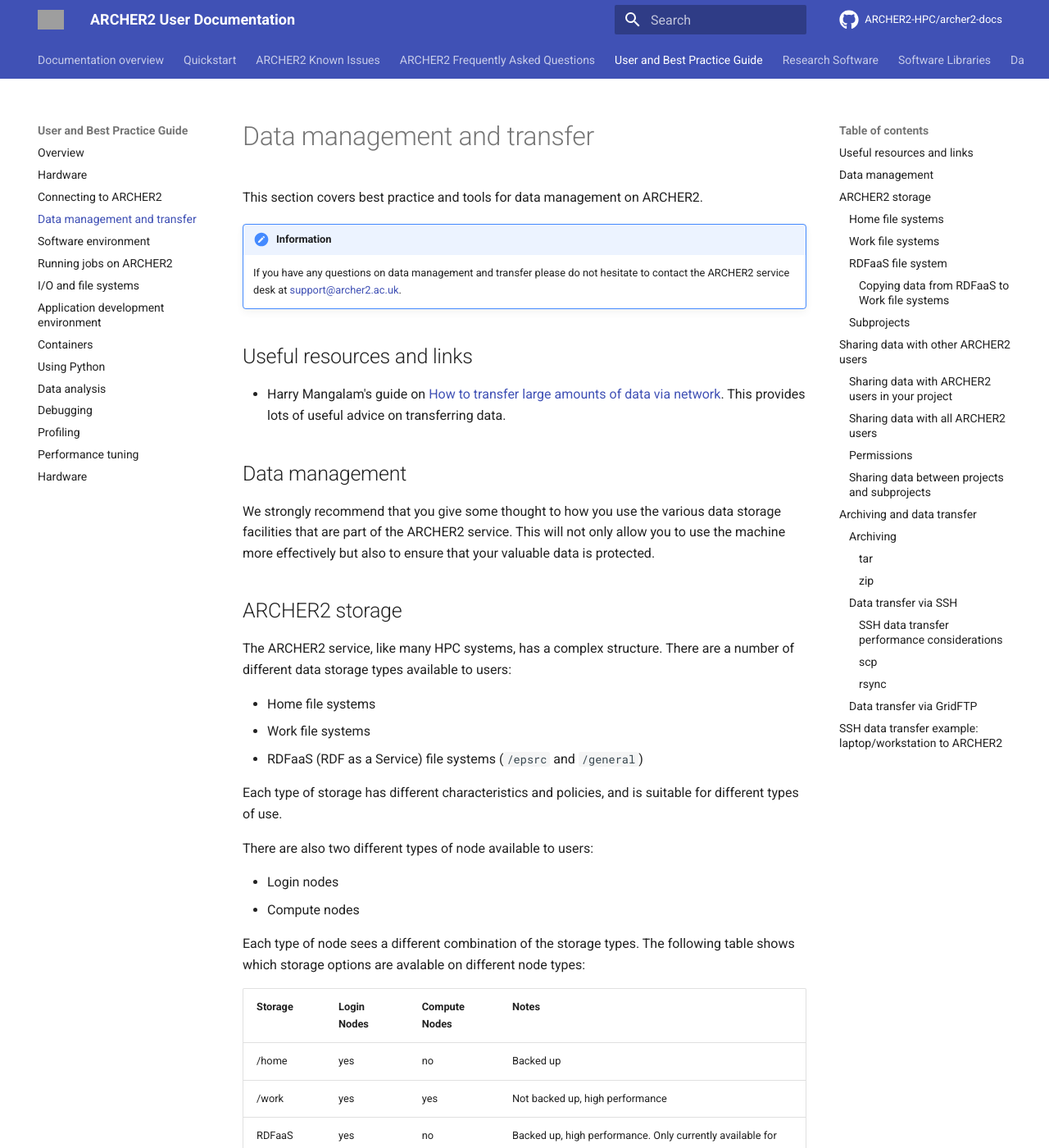
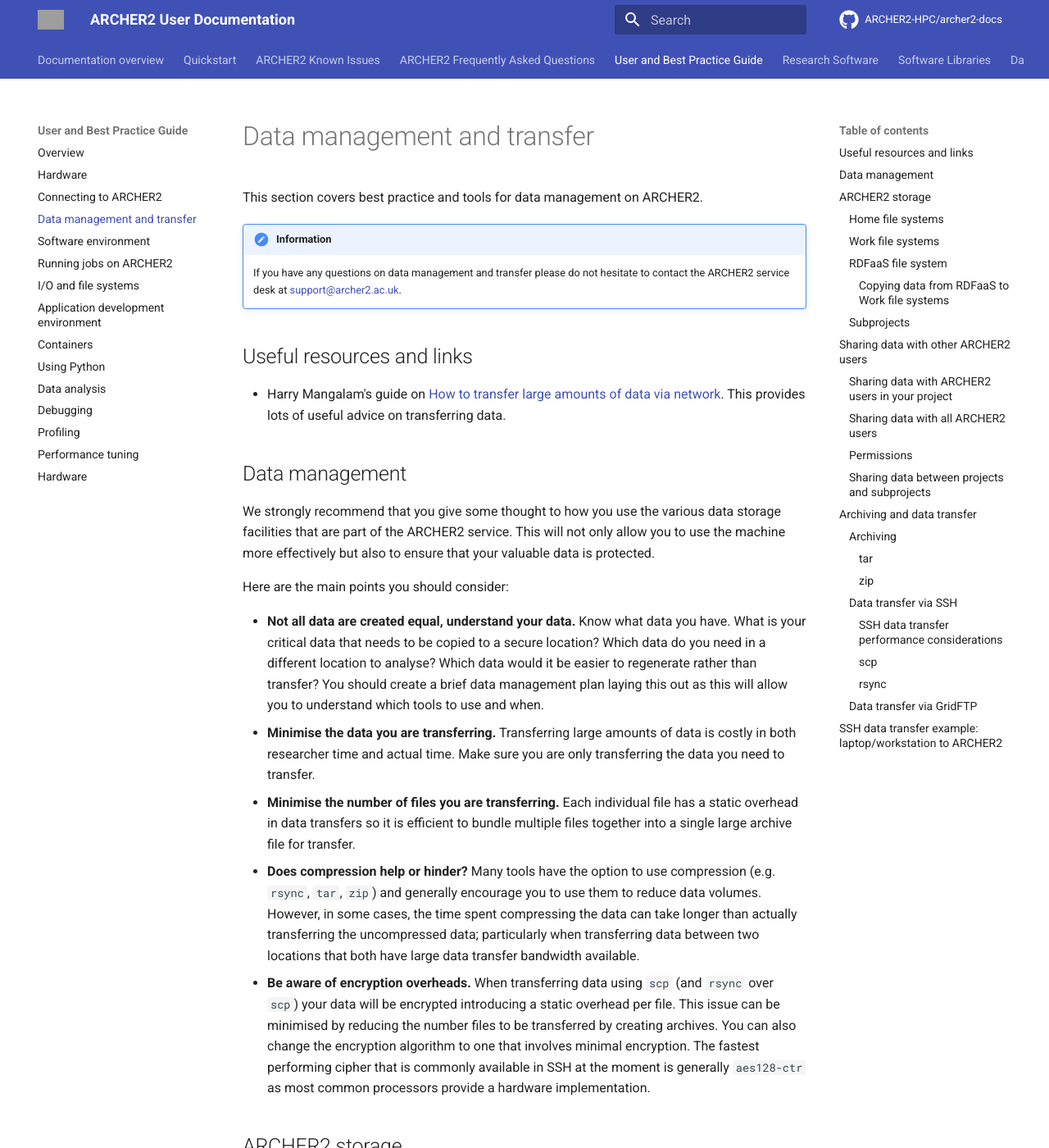
Before and after one commit to ARCHER2-HPC/archer2-docs, an MkDocs documentation site: the page built from docs/user-guide/data.md, in a window 1280 px wide and 1400 px high. Shown: the whole window at 82% size. Built offline with MkDocs 1.6.1 and Material for MkDocs 9.7.7, drawn with Linux system fonts in a browser that asks for light colours; comment, search, counter and statistics services are not loaded; grey boxes are pictures that could not be loaded.

Commit message:
Add notes on data management

```diff
--- a/docs/user-guide/data.md
+++ b/docs/user-guide/data.md
@@ -20,6 +20,30 @@
 various data storage facilities that are part of the ARCHER2 service.
 This will not only allow you to use the machine more effectively but
 also to ensure that your valuable data is protected.
+
+Here are the main points you should consider:
+
+* **Not all data are created equal, understand your data.** Know what data you have. What is your
+  critical data that needs to be copied to a secure location? Which data do you need in a different
+  location to analyse? Which data would it be easier to regenerate rather than transfer? You should
+  create a brief data management plan laying this out as this will allow you to understand which
+  tools to use and when.
+* **Minimise the data you are transferring.** Transferring large amounts of data is costly in both
+  researcher time and actual time. Make sure you are only transferring the data you need to transfer.
+* **Minimise the number of files you are transferring.** Each individual file has a static overhead in
+  data transfers so it is efficient to bundle multiple files together into a single large
+  archive file for transfer.
+* **Does compression help or hinder?** Many tools have the option to use compression (e.g. `rsync`,
+  `tar`, `zip`) and generally encourage you to use them to reduce data volumes. However, in some cases,
+  the time spent compressing the data can take longer than actually transferring the uncompressed
+  data; particularly when transferring data between two locations that both have large data transfer
+  bandwidth available.
+* **Be aware of encryption overheads.** When transferring data using `scp` (and `rsync` over `scp`)
+  your data will be encrypted introducing a static overhead per file. This issue can be minimised by
+  reducing the number files to be transferred by creating archives. You can also change the encryption
+  algorithm to one that involves minimal encryption. The fastest performing cipher that is commonly
+  available in SSH at the moment is generally `aes128-ctr` as most common processors provide a
+  hardware implementation.
 
 ## ARCHER2 storage
 
```
